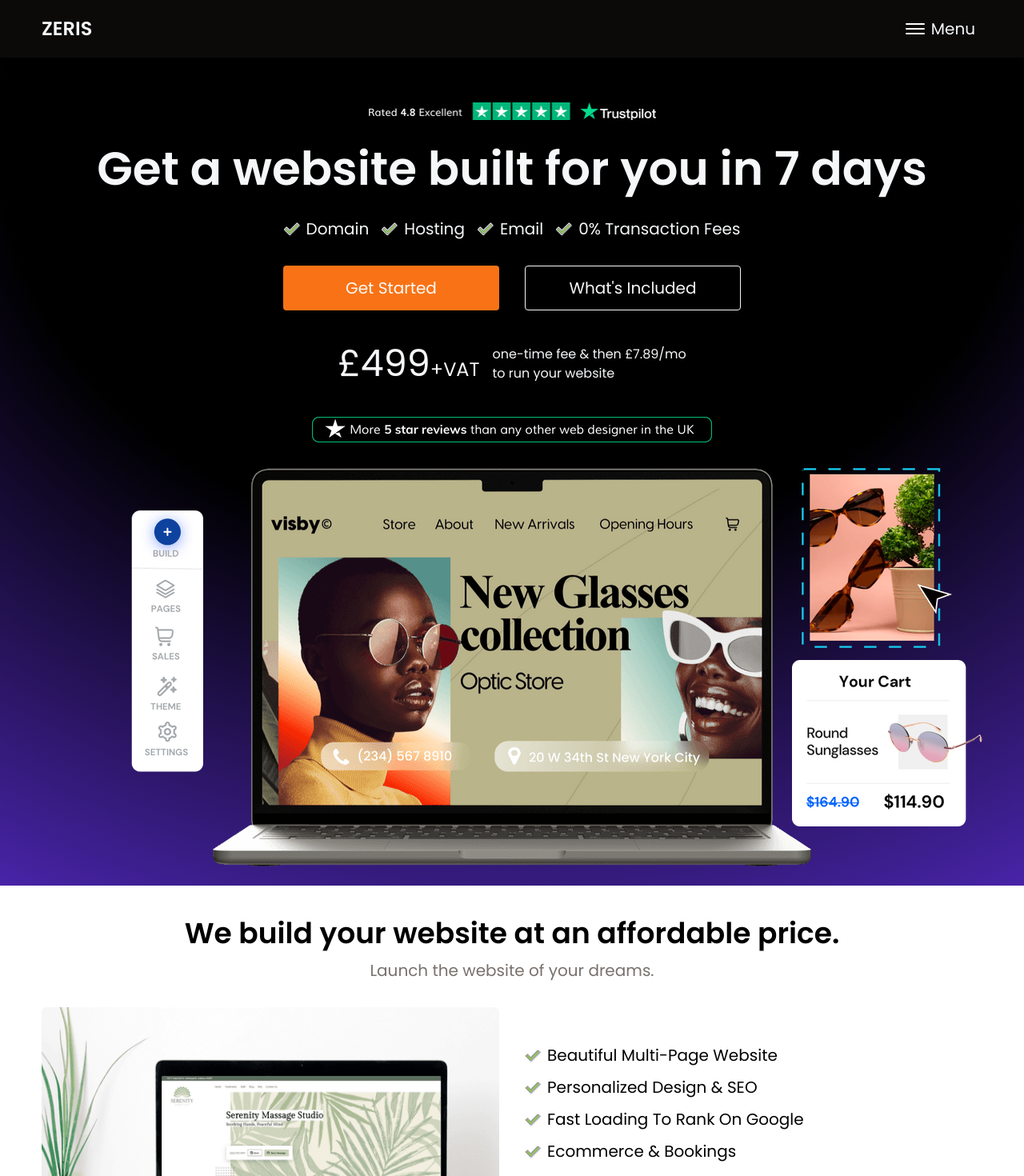
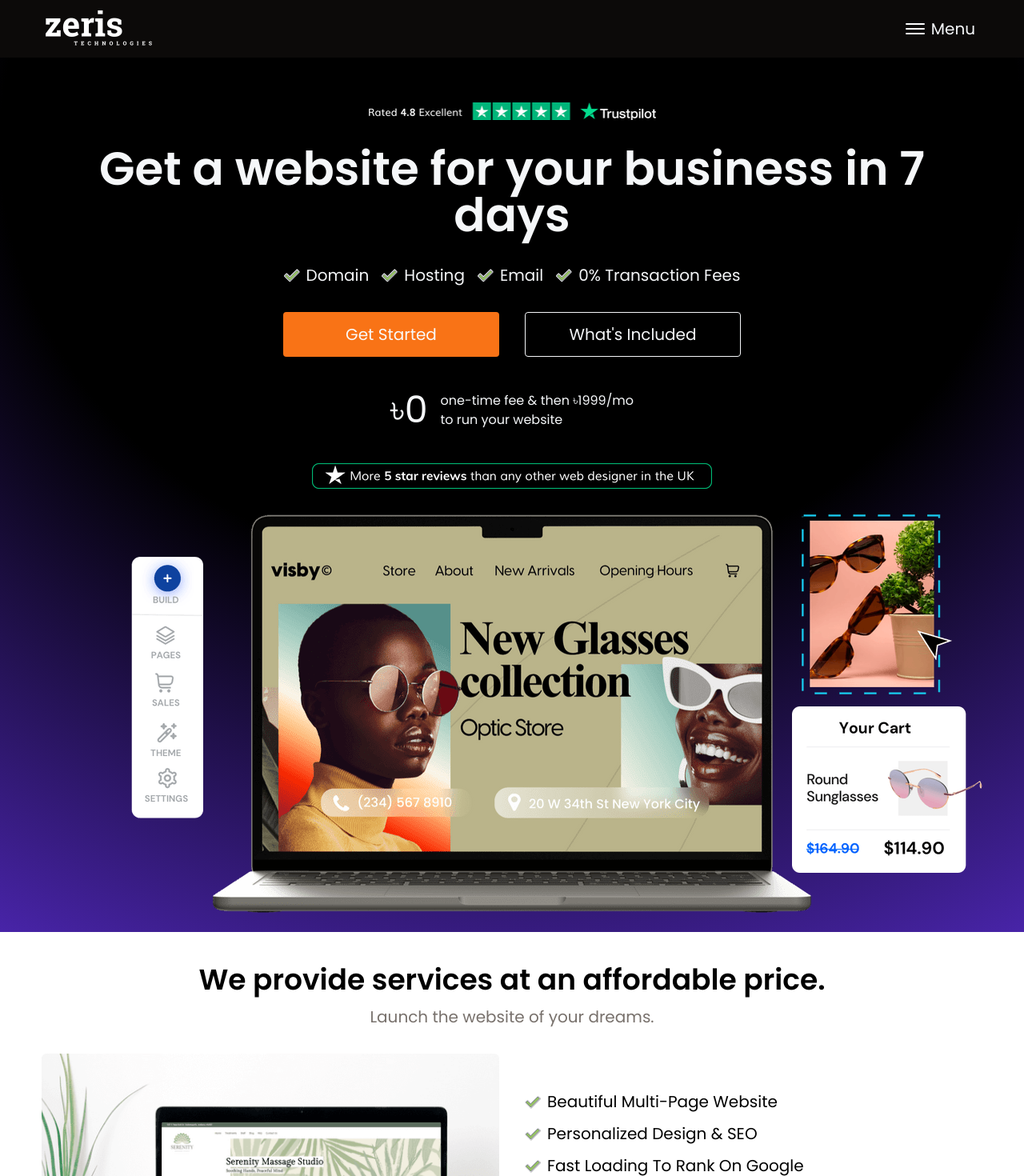
Before and after one commit to glimmrz/ueni_clone, a Next.js app: page / in a window 1280 px wide. Shown: the top 1470 px of the page at 80% size. Built offline with nearby package versions, Linux system fonts and the light colour scheme.

Commit message:
text update

```diff
--- a/src/components/differences/defferences.jsx
+++ b/src/components/differences/defferences.jsx
@@ -4,7 +4,8 @@ import { DifferenceTable } from "./differences-table";
 export function Differences() {
   return (
     <Section
-      title="What makes WALTON different?"
+      id="differences"
+      title="What makes ZERIS different?"
       subtitle="Easier & more affordable than DIY website builders and agencies."
     >
       <DifferenceTable />
--- a/src/components/differences/differences-table.jsx
+++ b/src/components/differences/differences-table.jsx
@@ -9,7 +9,7 @@ export function DifferenceTable() {
           <tr className="border-b-2 border-shade">
             <th className="p-1 md:p-3 text-base md:text-xl font-bold w-2/4"></th>
             <th className="p-1 md:p-3 text-base md:text-xl font-semibold text-center w-32 bg-foreground text-background">
-              WALTON
+              ZERIS
             </th>
             <th className="p-1 md:p-3 text-base md:text-xl border-r-2 font-semibold text-center w-32">
               DIY
--- a/src/components/faq/faq.jsx
+++ b/src/components/faq/faq.jsx
@@ -11,7 +11,7 @@ const faqs = [
   {
     question: "Are hosting and domain included? Can I use my own domain?",
     answer:
-      "Unlimited hosting, tech maintenance, a custom domain and an email inbox are included. If you already have a domain, you are able to connect it to your Walton website at no additional cost.",
+      "Unlimited hosting, tech maintenance, a custom domain and an email inbox are included. If you already have a domain, you are able to connect it to your ZERIS website at no additional cost.",
   },
   {
     question: "Once launched, can I still edit the website myself?",
@@ -19,7 +19,7 @@ const faqs = [
       "Absolutely! You can use our Website Editor once your website is ready. It is simple to use from any device and requires no tech skills. You can also ask our team to make any changes for you for the first 30 days after your website is launched.",
   },
   {
-    question: "Are Walton websites secure?",
+    question: "Are ZERIS websites secure?",
     answer:
       "100%. In 7 years, having served over 700,000 customers, we never had a single security breach or cyber attack. All our data is stored on AWS (Amazon Web Services), one of the safest providers in the market. Plus, all websites come with an SSL certificate, ensuring they are secure.",
   },
--- a/src/components/features.jsx
+++ b/src/components/features.jsx
@@ -41,7 +41,7 @@ const checkboxData = [
 export function Features() {
   return (
     <Section
-      title="We build your website at an affordable price."
+      title="We provide services at an affordable price."
       subtitle="Launch the website of your dreams."
     >
       <div className="grid md:grid-cols-2 gap-4 md:gap-8 items-center">
--- a/src/components/hero/hero.jsx
+++ b/src/components/hero/hero.jsx
@@ -44,7 +44,7 @@ export function Hero() {
             </figure>
 
             <Heading className="text-center">
-              Get a website built for you in 7 days
+              Get a website for your business in 7 days
             </Heading>
 
             <div className="flex items-center justify-center md:justify-start flex-row gap-2 flex-wrap md:flex-nowrap md:gap-4">
@@ -67,11 +67,10 @@ export function Hero() {
 
             <div className="flex items-center flex-col md:flex-row md:gap-4">
               <div>
-                <span className="text-[46px]">£499</span>
-                <span className="text-2xl">+VAT </span>
+                <span className="text-[46px]"> ৳0</span>
               </div>
               <span className="text-center md:text-left">
-                one-time fee & then £7.89/mo <br /> to run your website
+                one-time fee & then ৳1999/mo <br /> to run your website
               </span>
             </div>
 
--- a/src/components/logo.jsx
+++ b/src/components/logo.jsx
@@ -1,17 +1,13 @@
 import Link from "next/link";
 import Image from "next/image";
+import logo from "@/assets/logo.png";
 
 export function Logo() {
   return (
-    // <Link href="/">
-    //   <figure className="w-[90px] h-[18px]">
-    //     <Image src={logo} alt="walton" />
-    //   </figure>
-    // </Link>
     <Link href="/">
-      <h1 className="text-background text-2xl font-semibold uppercase">
-        zeris
-      </h1>
+      <figure className="h-[50px] w-[150px]">
+        <Image src={logo} alt="walton" />
+      </figure>
     </Link>
   );
 }
--- a/src/components/refund.jsx
+++ b/src/components/refund.jsx
@@ -16,8 +16,8 @@ export function Refund() {
           <p className="text-[22px] text-center md:text-left">
             Try this package for up to 30 days and if you’re not happy with your
             purchase for any reason at all, contact{" "}
-            <span className="underline">help@walton.com</span> for a full
-            refund. No questions asked.
+            <span className="underline">help@zeris.xyz</span> for a full refund.
+            No questions asked.
           </p>
         </div>
         <figure className="relative h-40">
--- a/src/components/services/services.jsx
+++ b/src/components/services/services.jsx
@@ -39,7 +39,7 @@ const features = [
 export function Services() {
   return (
     <Section
-      title="What features are included in your UENI website?"
+      title="What features are included in your ZERIS website?"
       subtitle="All the essentials to run a successful website or online store."
     >
       <div className="grid gap-4 md:gap-8 md:grid-cols-2">
--- a/src/components/sidebars/menu-sidebar.jsx
+++ b/src/components/sidebars/menu-sidebar.jsx
@@ -32,19 +32,22 @@ export function MenuSidebar() {
     >
       <Container>
         <div className="mt-32 flex flex-col space-y-4">
-          {["WALTON vs others", "Features", "Examples", "FAQs"].map(
-            (item, index) => (
+          {[
+            { label: "WALTON vs others", slug: "#differences" },
+            { label: "Features", slug: "#features" },
+            { label: "Examples", slug: "examples" },
+            { label: "FAQs", slug: "faq" },
+          ].map((item, index) => (
             <Link
               key={index}
-                href="#"
+              href={item.slug}
               className="font-semibold text-2xl hover:text-primary relative w-fit group"
               onClick={onClose}
             >
-                <span>{item}</span>
+              <span>{item.label}</span>
               <span className="absolute bottom-0 left-0 w-full h-[2px] bg-primary origin-left scale-x-0 group-hover:scale-x-100 transition-transform duration-300 ease-out" />
             </Link>
-            )
-          )}
+          ))}
         </div>
       </Container>
     </div>
```
Also changed, not shown: src/assets/logo.png (added). Lines whose indentation alone changed are shown as unchanged.
